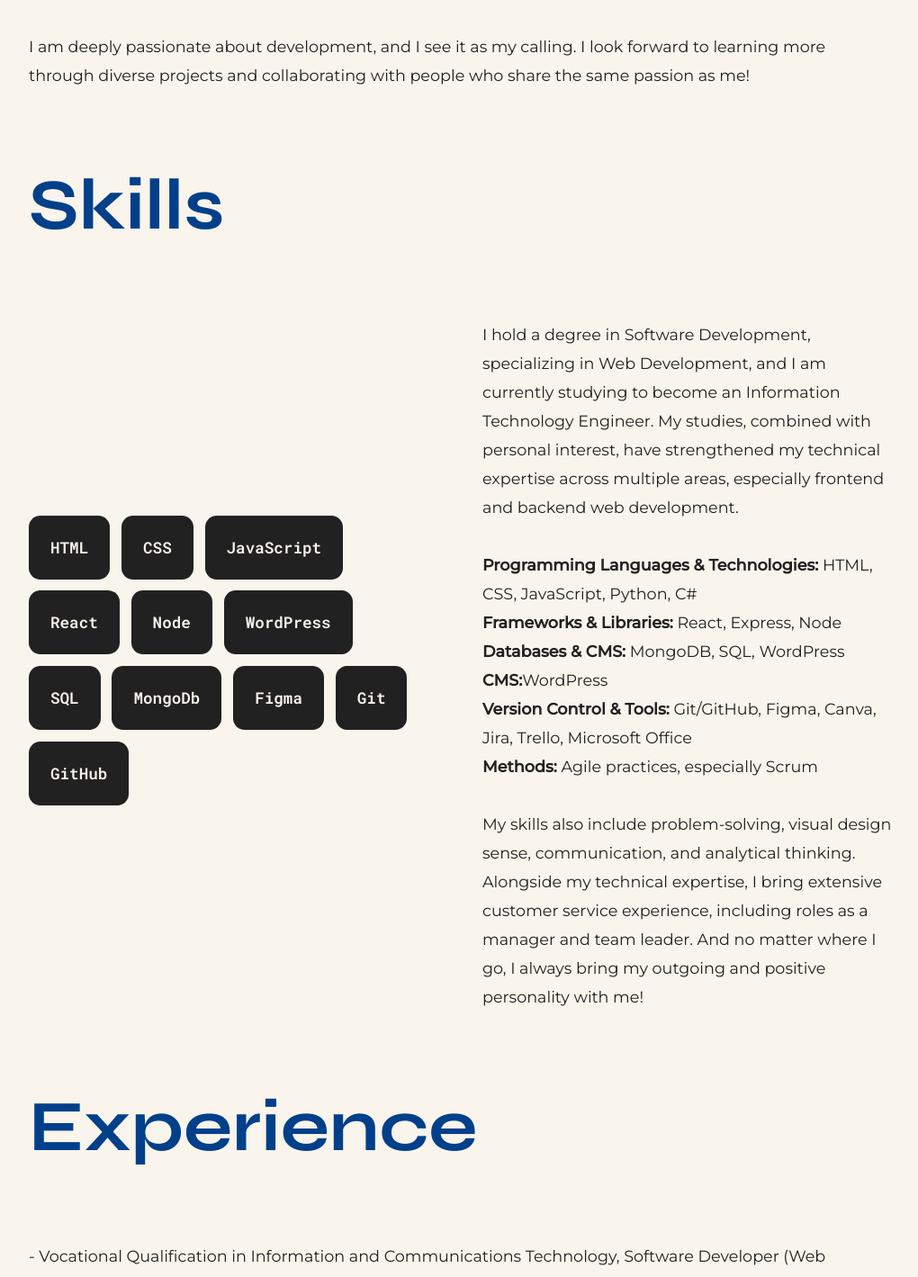
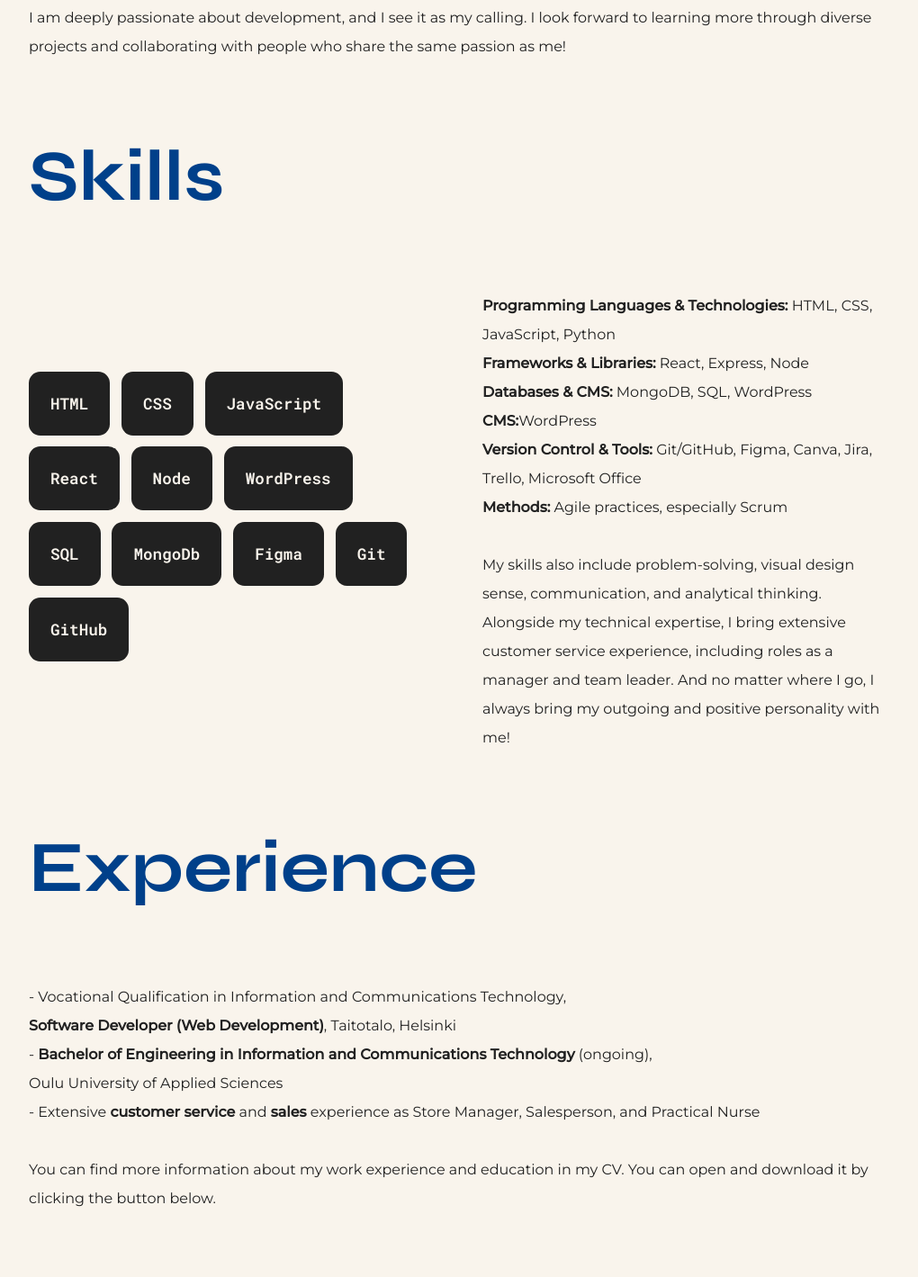
Before and after one commit to sinilaa/Sinifolio, a React (Create React App) app in the folder client/: page /about in a window 1280 px wide. Shown: the part 1340-2759 px from the top of the page at 90% size, without its empty margins (128-1148 px from the left). Built offline with nearby package versions, Linux system fonts and the light colour scheme; no server answers; the HTML template or start-up script is replaced by a standard one.

Commit message:
text to about pages

```diff
--- a/client/src/pages/AboutPage.js
+++ b/client/src/pages/AboutPage.js
@@ -13,7 +13,7 @@ export default function AboutPage() {
       <div className="introduction">
         <div className="introduction_quote">
           <h1 className="title">About me</h1>
-          <h2 className="subtitle">Hello! I'm Sini! Software developer, IT Engineer student, customer service guru, and overall likeable human being.</h2><br />
+          <h2 className="subtitle">Hi! I'm Sini! Software developer, IT Engineer student, customer service guru, and overall likeable human being.</h2><br />
         </div>
         <img src="/assets/sinilaamanen.jpg" alt="Sini Laamanen" className="profile_img" width="420" height="560"></img>
       </div>
@@ -50,15 +50,13 @@ export default function AboutPage() {
 
           <div className="skills_column_text">
             <div className="skills_text">
-            <p>I hold a degree in Software Development, specializing in Web Development, and I am currently studying to become an Information Technology Engineer. My studies, combined with personal interest, have strengthened my technical expertise across multiple areas, especially frontend and backend web development.<br /><br />
-
-            <strong>Programming Languages & Technologies:</strong> HTML, CSS, JavaScript, Python, C#<br />
+            <p>
+            <strong>Programming Languages & Technologies:</strong> HTML, CSS, JavaScript, Python<br />
             <strong>Frameworks & Libraries:</strong> React, Express, Node<br />
             <strong>Databases & CMS:</strong> MongoDB, SQL, WordPress<br />
             <strong>CMS:</strong>WordPress<br />
             <strong>Version Control & Tools:</strong> Git/GitHub, Figma, Canva, Jira, Trello, Microsoft Office<br />
             <strong>Methods:</strong> Agile practices, especially Scrum<br /><br />
-
             My skills also include problem-solving, visual design sense, communication, and analytical thinking. Alongside my technical expertise, I bring extensive customer service experience, including roles as a manager and team leader. And no matter where I go, I always bring my outgoing and positive personality with me!
             </p>
 
@@ -69,9 +67,11 @@ export default function AboutPage() {
 
       <div className="experience">
         <h1 className="title">Experience</h1>
-        <p>- Vocational Qualification in Information and Communications Technology, Software Developer (Web Development)<br />
-        - Bachelor of Engineering in Information and Communications Technology (ongoing), Oulu University of Applied Sciences<br />
-        - Extensive customer service and sales experience as Store Manager, Salesperson, and Practical Nurse
+        <p>- Vocational Qualification in Information and Communications Technology,<br />
+        <strong>Software Developer (Web Development)</strong>, Taitotalo, Helsinki<br />
+        - <strong>Bachelor of Engineering in Information and Communications Technology</strong> (ongoing),<br />
+        Oulu University of Applied Sciences<br />
+        - Extensive <strong>customer service</strong> and <strong>sales</strong> experience as Store Manager, Salesperson, and Practical Nurse
 
         <br /><br />You can find more information about my work experience and education in my CV. You can open and download it by clicking the button below.</p>
 
--- a/client/src/styles/App.css
+++ b/client/src/styles/App.css
@@ -24,7 +24,7 @@
   --nav-font: 'Syne', sans-serif;
 
   /*========== FONT SIZES ==========*/
-  --body-font-size: 1.1rem;
+  --body-font-size: 1rem;
   --title-font-size: 5rem;
   --subtitle-font-size: 2rem;
   --nav-font-size: 1.1rem;
```
